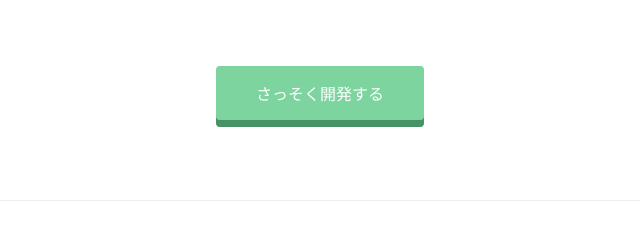
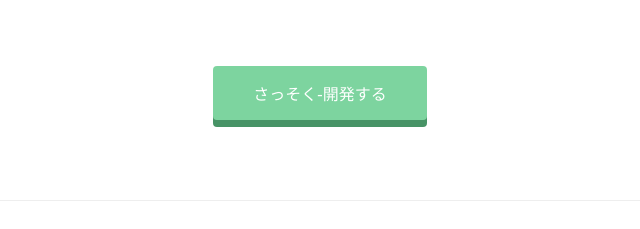
Before and after one commit to shutochikamura/shutochikamura.github.io, a plain HTML site: page index.html in a window 1280 px wide. Shown: the part 1426-1655 px from the top of the page, 320-960 px from the left. Drawn offline with Linux system fonts and the light colour scheme.

Commit message:
Update index.html

```diff
--- a/index.html
+++ b/index.html
@@ -77,7 +77,7 @@
         <h2>さぁ、あなたもProgateでプログラミングを学んでみませんか?</h2>
         <h3>Let's learn to code, learn to be creative!</h3>
       </div>
-      <span class="btn message">さっそく開発する</span>
+      <span class="btn message">さっそく-開発する</span>
     </div>
   </div>
   <footer>
```
